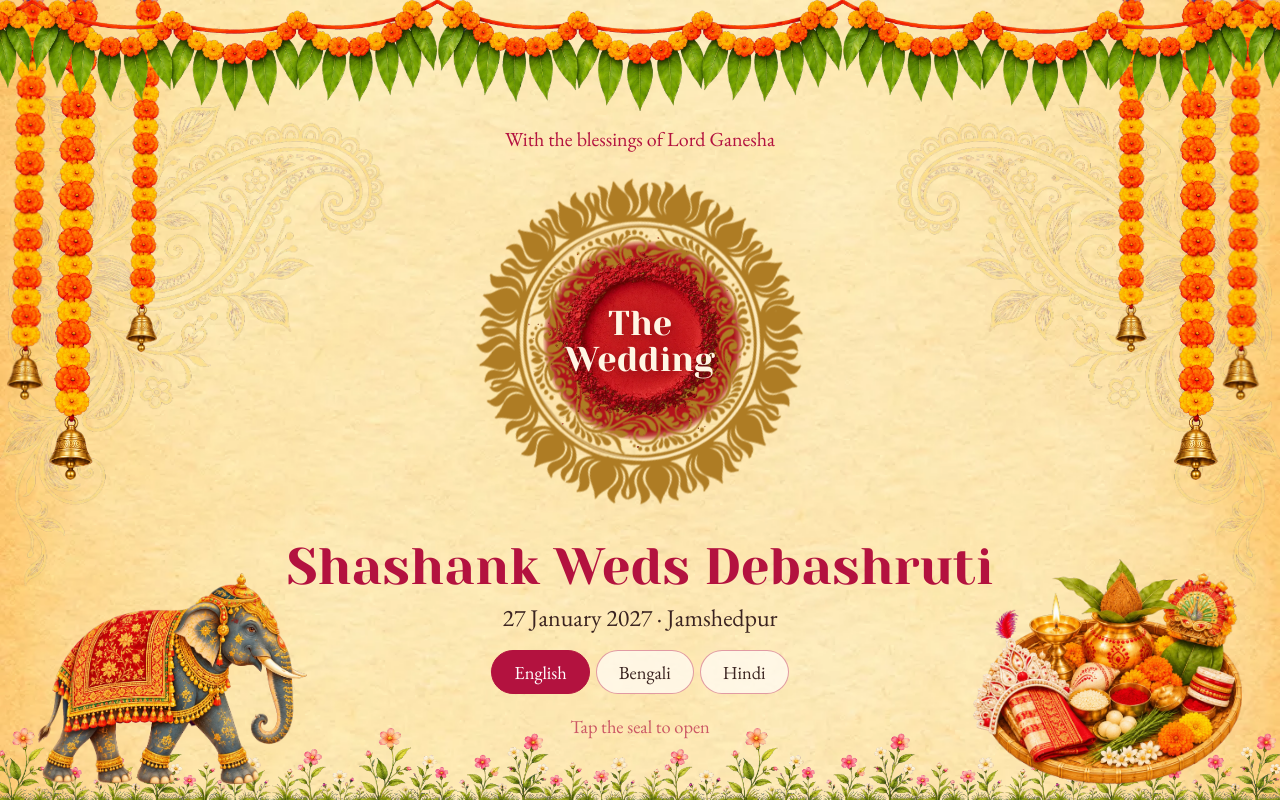
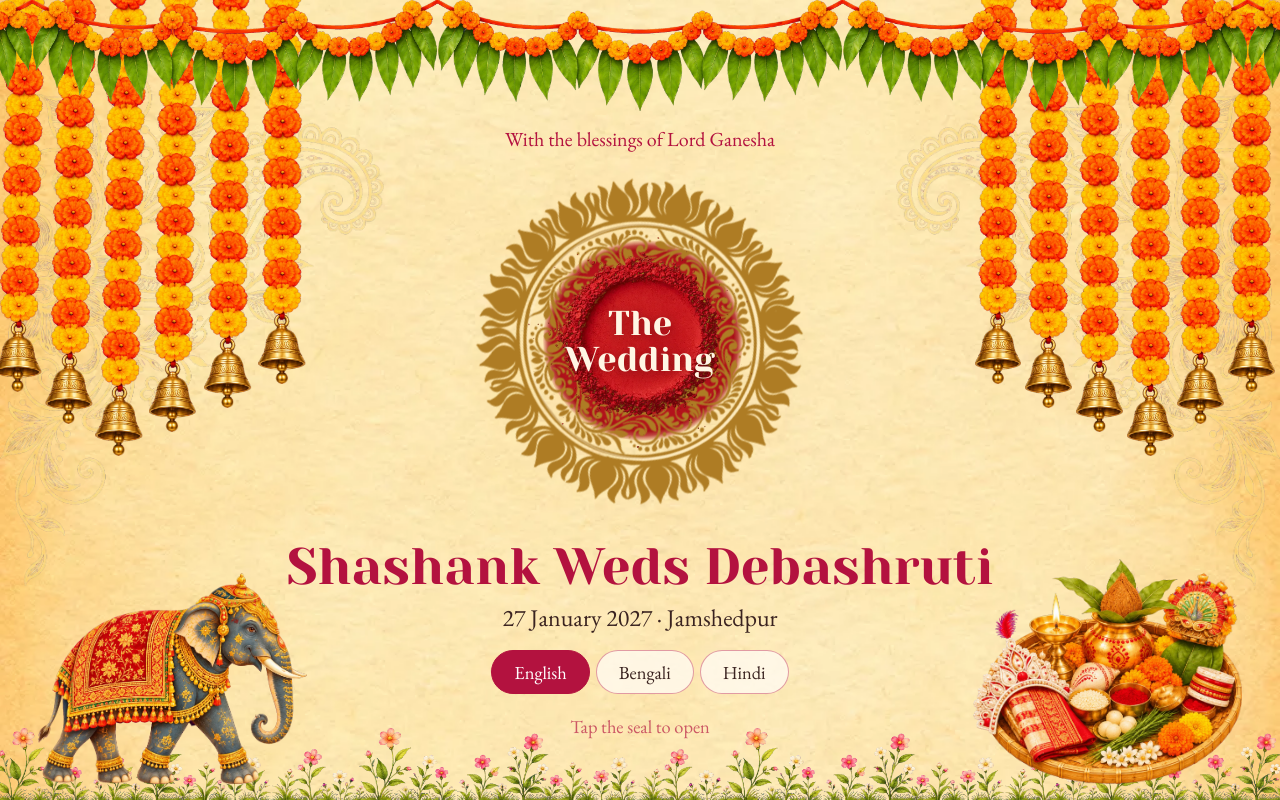
Before and after one commit to vibeforge07/sashank_prasad, a React (Vite) app: page / in a window 1280 px wide. Built offline with nearby package versions, Linux system fonts and the light colour scheme; a web font is replaced by a local one.

Commit message:
Opening page: same-size marigold strands in a V, bigger elephant and thali on phones; first page fits laptop screens
Co-Authored-By: Claude Opus 5.5 <noreply@anthropic.com>

```diff
--- a/src/components/Gate.jsx
+++ b/src/components/Gate.jsx
@@ -108,7 +108,7 @@ export default function Gate({ c, lang, langs, names, setLang, onOpen, onGone })
       <div className="g-page" style={{ backgroundImage: `url(${paper})` }}>
         <img className="g-pais g-pais-l" src={artUrl('gate-paisley')} alt="" />
         <img className="g-pais g-pais-r" src={artUrl('gate-paisley')} alt="" />
-        {['l', 'r'].flatMap((s) => [3, 1, 2].map((n) => <img key={s + n} className={`g-mala g-mala-${s} g-m${n}`} src={artUrl('gate-mala')} alt="" />))}
+        {['l', 'r'].flatMap((s) => [1, 2, 3, 4, 5, 6].map((n) => <img key={s + n} className={`g-mala g-mala-${s} g-m${n}`} src={artUrl('gate-mala')} alt="" />))}
         <div className="g-garland" style={{ backgroundImage: `url(${artUrl('gate-toran')})` }} />
         <div className="g-flowers" style={{ backgroundImage: `url(${artUrl('gate-flowers')})` }} />
         <img className="g-bed g-bed-l" src={artUrl('gate-elephant')} alt="" />
--- a/src/components/Layer.jsx
+++ b/src/components/Layer.jsx
@@ -7,18 +7,19 @@ import { artUrl } from '../art/index.js'
 //   w,h size of the picture
 const u = (n) => `calc(${n} * var(--u))`
 
-export default function Layer({ id, art, w, h, x = 0, y = 0, ax = 'c', ay = 'b', z = 1, flip, full, kind = 'prop', fit = 'contain', road }) {
+export default function Layer({ id, art, w, h, x = 0, y = 0, ax = 'c', ay = 'b', z = 1, flip, full, kind = 'prop', fit = 'contain', road, tall }) {
   const name = art || id
   const url = artUrl(name)
   // something that rides on a painted road: sized and placed as fractions of the backdrop strip's width,
   // so it stays on its lane whatever the screen size ({ base: strip width in units, at: lane height, rw: own width })
   if (road) {
-    const sw = `max(${u(road.base)}, 100cqw)`
+    const sw = `max(${u(road.base)}, 100cqw${road.tall ? `, ${road.tall} * 100cqh` : ''})`
     const width = `calc(${sw} * ${road.rw})`
     const style = { zIndex: z, width, height: `calc(${width} * ${h / w})`, left: '50%', marginLeft: `calc(${width} / -2)`, bottom: `calc(${sw} * ${road.at})` }
     return <div className={`layer k-${kind}`} data-l={id} style={style}><div className="layer-in"><img src={url} alt="" draggable="false" decoding="async" style={{ objectFit: 'contain', objectPosition: 'center bottom' }} /></div></div>
   }
-  const style = { zIndex: z, height: u(h), width: full ? `max(${u(w)}, 100cqw)` : u(w) }
+  // `tall`: a strip may also grow so it reaches this many screen heights, cropping its sides on boxier screens
+  const style = { zIndex: z, height: u(h), width: full ? `max(${u(w)}, 100cqw${tall ? `, ${(tall * w / h).toFixed(4)} * 100cqh` : ''})` : u(w) }
   // a full-width strip keeps its proportions when a wide screen stretches it
   if (full) style.height = `calc(${style.width} * ${h / w})`
   if (kind === 'frame') { style.width = u(w); style.height = '100cqh' }
--- a/src/scenes/scenes.js
+++ b/src/scenes/scenes.js
@@ -33,10 +33,10 @@ export const SCENES = [
       ...clouds(),
       // one painted far bank (Howrah Bridge, the steel works, the Tata Park diamond, a road with tram rails),
       // a wide picture for laptops and a tall one for phones; the tram and the taxi drive along its road
-      L('scene-w', 2200, 1376, { art: 'hero-wide', z: 2, full: true, kind: 'ground' }),
+      L('scene-w', 2200, 1103, { art: 'hero-wide', z: 2, full: true, kind: 'ground', tall: 0.88 }),
       L('scene-t', 1300, 1765, { art: 'hero-tall', z: 2, full: true, kind: 'ground' }),
-      L('tram-w', 1400, 588, { art: 'kolkata-tram', z: 3, road: { base: 2200, at: 0.2729, rw: 0.108 } }),
-      L('taxi-w', 1400, 629, { art: 'kolkata-taxi', z: 4, road: { base: 2200, at: 0.2519, rw: 0.076 } }),
+      L('tram-w', 1400, 588, { art: 'kolkata-tram', z: 3, road: { base: 2200, tall: 1.7552, at: 0.236, rw: 0.095 } }),
+      L('taxi-w', 1400, 629, { art: 'kolkata-taxi', z: 4, road: { base: 2200, tall: 1.7552, at: 0.2177, rw: 0.066 } }),
       L('tram-t', 1400, 588, { art: 'kolkata-tram', z: 3, road: { base: 1300, at: 0.4317, rw: 0.2 } }),
       L('taxi-t', 1400, 629, { art: 'kolkata-taxi', z: 4, road: { base: 1300, at: 0.3889, rw: 0.135 } }),
       person('hero-groom', 470, 960, -230, 110, 7), person('hero-bride', 520, 960, 210, 110, 8),
--- a/src/styles.css
+++ b/src/styles.css
@@ -123,15 +123,18 @@ button { font: inherit; color: inherit; cursor: pointer; border: 0; background:
 }
 
 /* ---- opening screen: a sindoor seal on cream paper, then the doors ---- */
-.gate { position: fixed; inset: 0; z-index: 50; overflow: hidden; --seal: min(66vw, 40svh, 430px); --bed: min(36vw, 300px, 17svh); }
+.gate { position: fixed; inset: 0; z-index: 50; overflow: hidden; --seal: min(66vw, 40svh, 430px); --bed: min(46vw, 330px, 21svh); }
 .g-page { position: absolute; inset: 0; z-index: 2; overflow: hidden; background: #fbefd6 50% 50% / cover no-repeat; }
 .g-garland { position: absolute; z-index: 4; top: -1px; left: 0; right: 0; height: min(15vw, 120px); background: 50% 0 / auto 100% repeat-x; pointer-events: none; }
 /* marigold strands hanging from the toran: a long one with a shorter one inside it (and a third outside on wide screens) */
-.g-mala { position: absolute; z-index: 3; top: 0; width: auto; pointer-events: none; transform-origin: 50% 0; }
-.g-mala-l { left: var(--x); } .g-mala-r { right: var(--x); }
-.g-m1 { --x: max(6px, 2vw); height: min(46svh, 132vw); }
-.g-m2 { --x: 12.5vw; height: min(26svh, 74vw); }
-.g-m3 { display: none; }
+/* marigold strands hanging from the toran, all the same size: each one is the same picture,
+   pulled up so only --len shows, and the bells make a V (longest near the edge, shorter inward) */
+.g-mala { position: absolute; z-index: 3; height: var(--mh); top: calc(var(--len) - var(--mh)); width: auto; pointer-events: none; transform-origin: 50% 0; }
+.g-mala-l { left: calc(var(--i) * var(--mh) * 0.096 + 0.4vw); } .g-mala-r { right: calc(var(--i) * var(--mh) * 0.096 + 0.4vw); }
+.gate { --mh: 40svh; }
+.g-m1 { --i: 0; --len: 30svh; } .g-m2 { --i: 1; --len: 36svh; } .g-m3 { --i: 2; --len: 24svh; }
+.g-m4, .g-m5, .g-m6 { display: none; }
+.g-inv { max-width: calc(100vw - 2 * (var(--mh) * 0.288 + 0.4vw) - 12px); }
 .g-pais { position: absolute; z-index: 1; width: min(46vw, 360px); opacity: .5; pointer-events: none; }
 .g-pais-l { left: 0; top: 9svh; } .g-pais-r { right: 0; top: 9svh; scale: -1 1; }
 .g-flowers { position: absolute; z-index: 3; left: 0; right: 0; bottom: 0; height: min(9svh, 90px); background: 50% 100% / auto 100% repeat-x; pointer-events: none; }
@@ -148,7 +151,7 @@ button { font: inherit; color: inherit; cursor: pointer; border: 0; background:
 .g-title { position: relative; z-index: 2; display: flex; flex-direction: column; align-items: center; font: 400 calc(var(--seal) * 0.13) / 1.05 var(--display); color: #fff6e4; text-shadow: 0 2px 10px #4e0a0e73; }
 .g-title:lang(en) { font-size: calc(var(--seal) * 0.105); }
 .g-pulse { position: absolute; inset: 22%; z-index: 2; border-radius: 50%; border: 2px solid #fff1d6bf; pointer-events: none; }
-.g-names { position: relative; z-index: 3; margin-top: 2.4svh; font: 400 clamp(26px, 7.4vw, 50px) / 1.2 var(--display); color: var(--crimson); }
+.g-names { position: relative; z-index: 3; margin-top: 2.4svh; font: 400 clamp(24px, 6.6vw, 46px) / 1.2 var(--display); color: var(--crimson); }
 .g-date { position: relative; z-index: 3; margin-top: 4px; font-size: clamp(15px, 4vw, 20px); color: var(--ink); }
 .g-langs { position: relative; z-index: 5; display: flex; gap: 6px; margin-top: 2.2svh; }
 .g-langs button { min-height: 40px; padding: 6px 16px; border: 1px solid #b3123f66; border-radius: 99px; font-size: 16px; background: #fffaf0cc; }
@@ -179,9 +182,10 @@ button { font: inherit; color: inherit; cursor: pointer; border: 0; background:
   .g-langs button { min-height: 44px; padding: 8px 22px; font-size: clamp(16px, 2.3svh, 21px); }
   .g-hint { font-size: clamp(16px, 2.3svh, 21px); }
   .g-garland { height: min(14svh, 130px); }
-  .g-m1 { --x: 4.6vw; height: min(60svh, 560px); }
-  .g-m2 { --x: 10.4vw; height: min(44svh, 420px); }
-  .g-m3 { display: block; --x: 1.2vw; height: min(50svh, 470px); }
+  .gate { --mh: min(66svh, 620px); }
+  .g-m1 { --len: 49svh; } .g-m2 { --len: 53svh; } .g-m3 { --len: 57svh; }
+  .g-m4 { --i: 3; --len: 54svh; } .g-m5 { --i: 4; --len: 51svh; } .g-m6 { --i: 5; --len: 48svh; }
+  .g-m4, .g-m5, .g-m6 { display: block; }
   .g-pais { width: min(30vw, 440px); }
   .g-bed { width: min(21vw, 46svh, 330px); bottom: 2svh; }
   .g-bed-l { left: 3vw; } .g-bed-r { right: 3vw; }
```
Also changed, not shown: src/art/hero-wide.webp, 1 other file (tests, documents, lock files or other folders).
